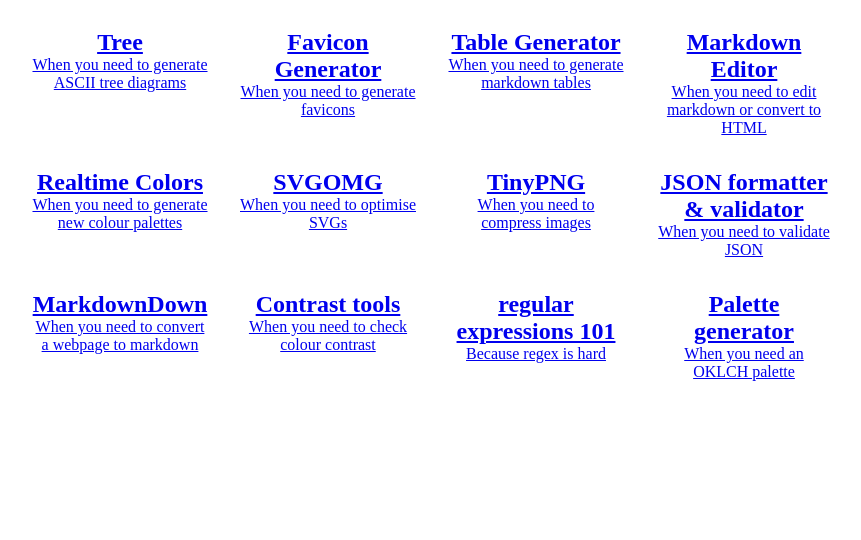
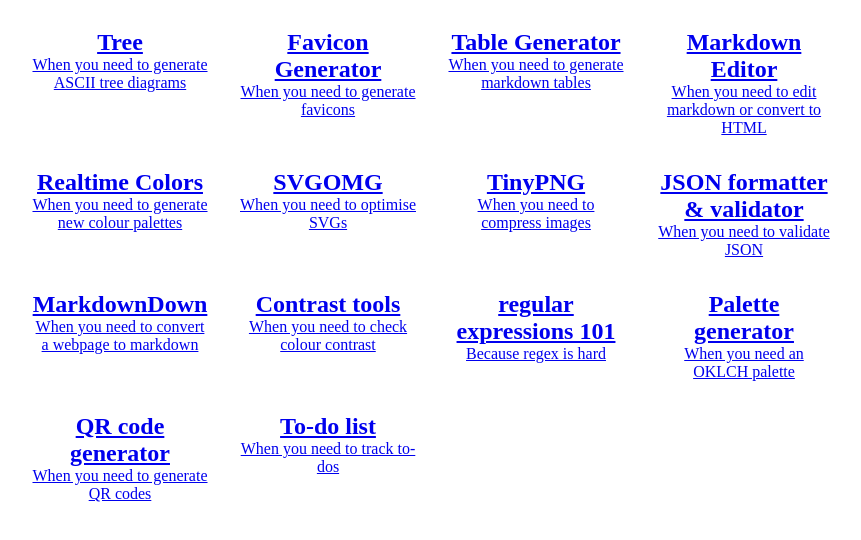
Before and after one commit to huijing/tools, a website: page index.html in a window 1280 px wide. Shown: the part 90-630 px from the top of the page, without its empty margins (208-1069 px from the left). Drawn offline with Linux system fonts and the light colour scheme.

Commit message:
Add more links and dependency bump

```diff
--- a/index.html
+++ b/index.html
@@ -120,6 +120,18 @@
           <p>When you need an OKLCH palette</p>
         </a>
       </li>
+      <li>
+        <a href="https://qrframe.kylezhe.ng/">
+          <h2>QR code generator</h2>
+          <p>When you need to generate QR codes</p>
+        </a>
+      </li>
+      <li>
+        <a href="https://huijing.github.io/todays-todos/">
+          <h2>To-do list</h2>
+          <p>When you need to track to-dos</p>
+        </a>
+      </li>
     </ul>
   </body>
 </html>
```
Also changed, not shown: package.json (+10 -10 lines).
